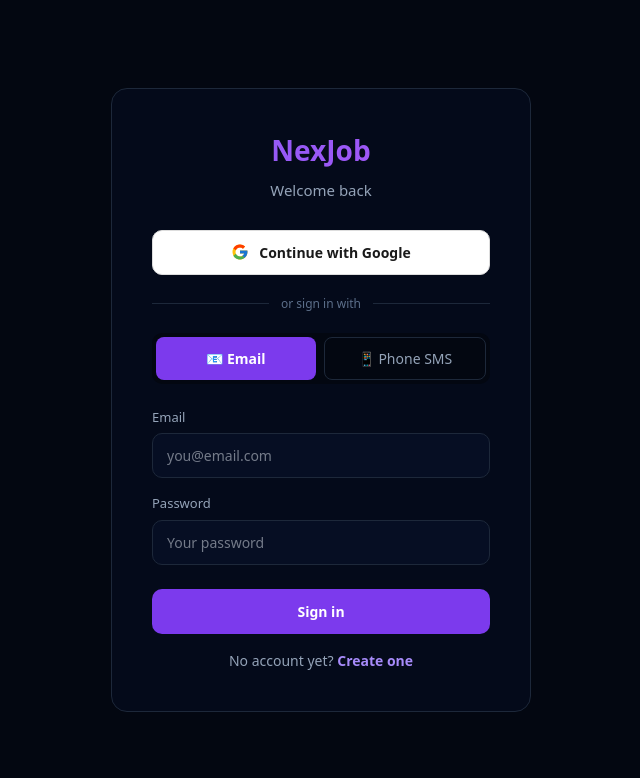
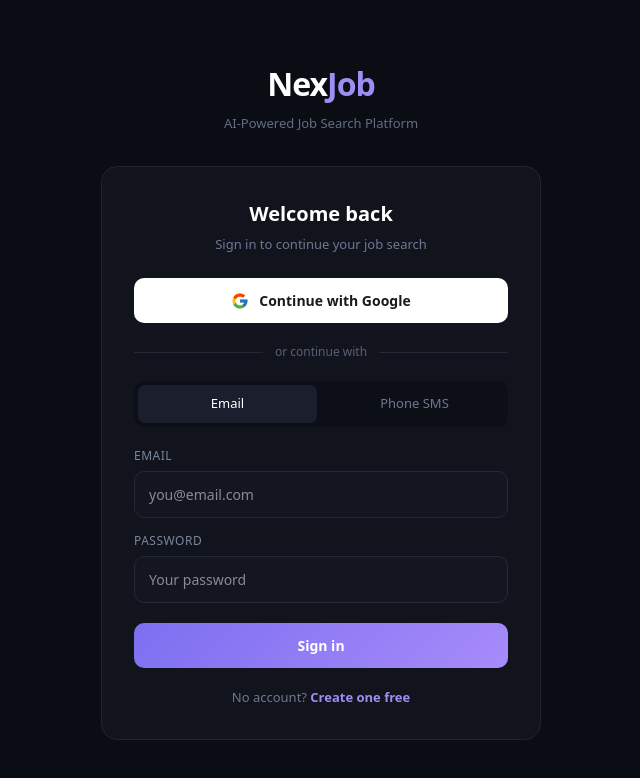
Before and after one commit to Lakshmipatchala/nexjob, a Next.js app: page /login in a window 1280 px wide. Shown: the top 778 px of the page, without its empty margins (319-959 px from the left). Built offline with nearby package versions, Linux system fonts and the light colour scheme.

Commit message:
match login page to new dark theme, fix sidebar profile

```diff
--- a/app/(auth)/layout.tsx
+++ b/app/(auth)/layout.tsx
@@ -1,7 +1,26 @@
 export default function AuthLayout({ children }: { children: React.ReactNode }) {
   return (
-    <div style={{minHeight:"100vh",display:"flex",alignItems:"center",justifyContent:"center",background:"hsl(224 71% 4%)",padding:"24px"}}>
-      {children}
+    <div style={{
+      minHeight: "100vh",
+      background: "hsl(228 30% 6%)",
+      display: "flex",
+      alignItems: "center",
+      justifyContent: "center",
+      padding: "32px 16px",
+      fontFamily: "inherit"
+    }}>
+      <div style={{ width: "100%", maxWidth: "440px" }}>
+        {/* Logo */}
+        <div style={{ textAlign: "center" as const, marginBottom: "32px" }}>
+          <span style={{ fontSize: "32px", fontWeight: "800", color: "white", letterSpacing: "-1px" }}>
+            Nex<span style={{ color: "#9b8ff4" }}>Job</span>
+          </span>
+          <div style={{ fontSize: "13px", color: "hsl(220 15% 45%)", marginTop: "6px" }}>
+            AI-Powered Job Search Platform
+          </div>
+        </div>
+        {children}
+      </div>
     </div>
   )
 }
--- a/app/(auth)/login/page.tsx
+++ b/app/(auth)/login/page.tsx
@@ -4,26 +4,17 @@
 import Link from "next/link"
 import { useRouter } from "next/navigation"
 
+const COUNTRIES = [
+  { code: "+1", flag: "US", name: "US/Canada" },
+  { code: "+44", flag: "GB", name: "UK" },
+  { code: "+91", flag: "IN", name: "India" },
+  { code: "+61", flag: "AU", name: "Australia" },
+  { code: "+49", flag: "DE", name: "Germany" },
+  { code: "+971", flag: "AE", name: "UAE" },
+  { code: "+65", flag: "SG", name: "Singapore" },
+]
+
 type AuthMode = "email" | "phone"
-
-const COUNTRIES = [
-  { code: "+1", flag: "🇺🇸", name: "US/Canada" },
-  { code: "+44", flag: "🇬🇧", name: "UK" },
-  { code: "+91", flag: "🇮🇳", name: "India" },
-  { code: "+61", flag: "🇦🇺", name: "Australia" },
-  { code: "+49", flag: "🇩🇪", name: "Germany" },
-  { code: "+33", flag: "🇫🇷", name: "France" },
-  { code: "+971", flag: "🇦🇪", name: "UAE" },
-  { code: "+65", flag: "🇸🇬", name: "Singapore" },
-  { code: "+81", flag: "🇯🇵", name: "Japan" },
-  { code: "+86", flag: "🇨🇳", name: "China" },
-  { code: "+55", flag: "🇧🇷", name: "Brazil" },
-  { code: "+52", flag: "🇲🇽", name: "Mexico" },
-  { code: "+27", flag: "🇿🇦", name: "South Africa" },
-  { code: "+234", flag: "🇳🇬", name: "Nigeria" },
-  { code: "+92", flag: "🇵🇰", name: "Pakistan" },
-  { code: "+880", flag: "🇧🇩", name: "Bangladesh" },
-]
 
 export default function LoginPage() {
   const [mode, setMode] = useState<AuthMode>("email")
@@ -41,8 +32,7 @@
 
   async function handleEmailLogin(e: React.FormEvent) {
     e.preventDefault()
-    setLoading(true)
-    setError("")
+    setLoading(true); setError("")
     const supabase = createClient()
     const { data, error } = await supabase.auth.signInWithPassword({ email, password })
     if (error) { setError(error.message); setLoading(false); return }
@@ -61,19 +51,16 @@
 
   async function handleSendOtp(e: React.FormEvent) {
     e.preventDefault()
-    setLoading(true)
-    setError("")
+    setLoading(true); setError("")
     const supabase = createClient()
     const { error } = await supabase.auth.signInWithOtp({ phone: fullPhone })
     if (error) { setError(error.message); setLoading(false); return }
-    setOtpSent(true)
-    setLoading(false)
+    setOtpSent(true); setLoading(false)
   }
 
   async function handleVerifyOtp(e: React.FormEvent) {
     e.preventDefault()
-    setLoading(true)
-    setError("")
+    setLoading(true); setError("")
     const supabase = createClient()
     const { data, error } = await supabase.auth.verifyOtp({ phone: fullPhone, token: otp, type: "sms" })
     if (error) { setError(error.message); setLoading(false); return }
@@ -81,20 +68,23 @@
     setLoading(false)
   }
 
-  const inputStyle = { width: "100%", background: "hsl(224 71% 8%)", border: "1px solid hsl(216 34% 17%)", borderRadius: "10px", padding: "11px 14px", color: "hsl(213 31% 91%)", fontSize: "14px", outline: "none", boxSizing: "border-box" as const }
-  const labelStyle = { display: "block" as const, fontSize: "13px", color: "hsl(215 20% 65%)", marginBottom: "6px", fontWeight: "500" as const }
-  const tabActive = { flex: 1, padding: "10px", borderRadius: "8px", border: "none", background: "#7c3aed", color: "white", fontSize: "14px", fontWeight: "600" as const, cursor: "pointer" }
-  const tabInactive = { flex: 1, padding: "10px", borderRadius: "8px", border: "1px solid hsl(216 34% 17%)", background: "transparent", color: "hsl(215 20% 65%)", fontSize: "14px", cursor: "pointer" }
+  const inp = {
+    width: "100%", background: "hsl(228 25% 10%)",
+    border: "1px solid hsl(228 20% 18%)", borderRadius: "10px",
+    padding: "12px 14px", color: "white", fontSize: "14px",
+    outline: "none", boxSizing: "border-box" as const, marginBottom: "14px",
+    fontFamily: "inherit"
+  }
+  const lbl = { display: "block" as const, fontSize: "12px", color: "hsl(220 15% 55%)", marginBottom: "6px", fontWeight: "500" as const, textTransform: "uppercase" as const, letterSpacing: "0.5px" }
 
   return (
-    <div style={{ width: "100%", maxWidth: "420px", background: "hsl(224 71% 6%)", border: "1px solid hsl(216 34% 17%)", borderRadius: "16px", padding: "40px" }}>
-      <div style={{ marginBottom: "28px", textAlign: "center" as const }}>
-        <h1 style={{ fontSize: "28px", fontWeight: "700", background: "linear-gradient(135deg, #8b5cf6, #a855f7)", WebkitBackgroundClip: "text", WebkitTextFillColor: "transparent", marginBottom: "8px" }}>NexJob</h1>
-        <p style={{ color: "hsl(215 20% 65%)", fontSize: "15px" }}>Welcome back</p>
-      </div>
+    <div style={{ background: "hsl(228 25% 9%)", border: "1px solid hsl(228 20% 16%)", borderRadius: "16px", padding: "32px" }}>
+      <h2 style={{ fontSize: "20px", fontWeight: "700", color: "white", margin: "0 0 6px", textAlign: "center" as const }}>Welcome back</h2>
+      <p style={{ fontSize: "13px", color: "hsl(220 15% 50%)", margin: "0 0 24px", textAlign: "center" as const }}>Sign in to continue your job search</p>
 
+      {/* Google */}
       <button onClick={handleGoogleLogin} disabled={loading}
-        style={{ width: "100%", background: "white", color: "#1a1a1a", padding: "11px", borderRadius: "10px", fontSize: "14px", fontWeight: "600", border: "1px solid #ddd", cursor: "pointer", display: "flex", alignItems: "center", justifyContent: "center", gap: "10px", marginBottom: "20px" }}>
+        style={{ width: "100%", background: "white", color: "#1a1a1a", padding: "12px", borderRadius: "10px", fontSize: "14px", fontWeight: "600", border: "none", cursor: "pointer", display: "flex", alignItems: "center", justifyContent: "center", gap: "10px", marginBottom: "20px" }}>
         <svg width="18" height="18" viewBox="0 0 48 48">
           <path fill="#FFC107" d="M43.6 20H24v8h11.3C33.6 33.1 29.2 36 24 36c-6.6 0-12-5.4-12-12s5.4-12 12-12c3 0 5.8 1.1 7.9 3l5.7-5.7C34 6.1 29.3 4 24 4 12.9 4 4 12.9 4 24s8.9 20 20 20c11 0 20-9 20-20 0-1.3-.1-2.7-.4-4z"/>
           <path fill="#FF3D00" d="M6.3 14.7l6.6 4.8C14.6 15.1 18.9 12 24 12c3 0 5.8 1.1 7.9 3l5.7-5.7C34 6.1 29.3 4 24 4 16.3 4 9.7 8.3 6.3 14.7z"/>
@@ -105,58 +95,55 @@
       </button>
 
       <div style={{ display: "flex", alignItems: "center", gap: "12px", marginBottom: "20px" }}>
-        <div style={{ flex: 1, height: "1px", background: "hsl(216 34% 17%)" }} />
-        <span style={{ fontSize: "12px", color: "hsl(215 20% 45%)" }}>or sign in with</span>
-        <div style={{ flex: 1, height: "1px", background: "hsl(216 34% 17%)" }} />
+        <div style={{ flex: 1, height: "1px", background: "hsl(228 20% 18%)" }} />
+        <span style={{ fontSize: "12px", color: "hsl(220 15% 40%)" }}>or continue with</span>
+        <div style={{ flex: 1, height: "1px", background: "hsl(228 20% 18%)" }} />
       </div>
 
-      <div style={{ display: "flex", gap: "8px", marginBottom: "24px", background: "hsl(224 71% 4%)", borderRadius: "10px", padding: "4px" }}>
-        <button style={mode === "email" ? tabActive : tabInactive} onClick={() => setMode("email")}>📧 Email</button>
-        <button style={mode === "phone" ? tabActive : tabInactive} onClick={() => setMode("phone")}>📱 Phone SMS</button>
+      {/* Tabs */}
+      <div style={{ display: "flex", gap: "8px", marginBottom: "20px", background: "hsl(228 25% 7%)", borderRadius: "10px", padding: "4px" }}>
+        <button style={{ flex: 1, padding: "9px", borderRadius: "7px", border: "none", background: mode === "email" ? "hsl(228 25% 14%)" : "transparent", color: mode === "email" ? "white" : "hsl(220 15% 50%)", fontSize: "13px", fontWeight: "500" as const, cursor: "pointer" }} onClick={() => setMode("email")}>Email</button>
+        <button style={{ flex: 1, padding: "9px", borderRadius: "7px", border: "none", background: mode === "phone" ? "hsl(228 25% 14%)" : "transparent", color: mode === "phone" ? "white" : "hsl(220 15% 50%)", fontSize: "13px", fontWeight: "500" as const, cursor: "pointer" }} onClick={() => setMode("phone")}>Phone SMS</button>
       </div>
 
       {mode === "email" ? (
         <form onSubmit={handleEmailLogin}>
-          <div style={{ marginBottom: "16px" }}><label style={labelStyle}>Email</label><input type="email" value={email} onChange={e => setEmail(e.target.value)} placeholder="you@email.com" required style={inputStyle} /></div>
-          <div style={{ marginBottom: "24px" }}><label style={labelStyle}>Password</label><input type="password" value={password} onChange={e => setPassword(e.target.value)} placeholder="Your password" required style={inputStyle} /></div>
-          {error && <div style={{ background: "rgba(239,68,68,0.1)", border: "1px solid rgba(239,68,68,0.3)", borderRadius: "8px", padding: "10px 14px", fontSize: "13px", color: "#f87171", marginBottom: "16px" }}>{error}</div>}
-          <button type="submit" disabled={loading} style={{ width: "100%", background: "#7c3aed", color: "white", padding: "12px", borderRadius: "10px", fontSize: "14px", fontWeight: "600", border: "none", cursor: "pointer", opacity: loading ? 0.7 : 1 }}>
+          <label style={lbl}>Email</label>
+          <input type="email" value={email} onChange={e => setEmail(e.target.value)} placeholder="you@email.com" required style={inp} />
+          <label style={lbl}>Password</label>
+          <input type="password" value={password} onChange={e => setPassword(e.target.value)} placeholder="Your password" required style={{ ...inp, marginBottom: "20px" }} />
+          {error && <div style={{ background: "rgba(239,68,68,0.1)", border: "1px solid rgba(239,68,68,0.3)", borderRadius: "8px", padding: "10px 14px", fontSize: "13px", color: "#f87171", marginBottom: "14px" }}>{error}</div>}
+          <button type="submit" disabled={loading} style={{ width: "100%", background: "linear-gradient(135deg, #7c6ff0, #a78bfa)", color: "white", padding: "12px", borderRadius: "10px", fontSize: "14px", fontWeight: "600", border: "none", cursor: "pointer", opacity: loading ? 0.7 : 1 }}>
             {loading ? "Signing in..." : "Sign in"}
           </button>
         </form>
       ) : (
         <form onSubmit={otpSent ? handleVerifyOtp : handleSendOtp}>
-          <div style={{ marginBottom: "16px" }}>
-            <label style={labelStyle}>Phone number</label>
-            <div style={{ display: "flex", gap: "8px" }}>
-              <select value={countryCode} onChange={e => setCountryCode(e.target.value)} disabled={otpSent}
-                style={{ background: "hsl(224 71% 8%)", border: "1px solid hsl(216 34% 17%)", borderRadius: "10px", padding: "11px 10px", color: "hsl(213 31% 91%)", fontSize: "13px", outline: "none", cursor: "pointer", minWidth: "120px", opacity: otpSent ? 0.6 : 1 }}>
-                {COUNTRIES.map(c => (
-                  <option key={c.code} value={c.code}>{c.flag} {c.code} {c.name}</option>
-                ))}
-              </select>
-              <input type="tel" value={phone} onChange={e => setPhone(e.target.value)}
-                placeholder="555 000 0000" required disabled={otpSent}
-                style={{ ...inputStyle, opacity: otpSent ? 0.6 : 1 }} />
-            </div>
-            {phone && <div style={{ fontSize: "11px", color: "hsl(215 20% 45%)", marginTop: "4px" }}>Will send to: {fullPhone}</div>}
+          <label style={lbl}>Phone number</label>
+          <div style={{ display: "flex", gap: "8px", marginBottom: "14px" }}>
+            <select value={countryCode} onChange={e => setCountryCode(e.target.value)} disabled={otpSent}
+              style={{ background: "hsl(228 25% 10%)", border: "1px solid hsl(228 20% 18%)", borderRadius: "10px", padding: "12px 10px", color: "white", fontSize: "13px", outline: "none", cursor: "pointer" }}>
+              {COUNTRIES.map(c => <option key={c.code} value={c.code}>{c.code} {c.name}</option>)}
+            </select>
+            <input type="tel" value={phone} onChange={e => setPhone(e.target.value)} placeholder="555 000 0000" required disabled={otpSent}
+              style={{ ...inp, marginBottom: "0", flex: 1, opacity: otpSent ? 0.6 : 1 }} />
           </div>
           {otpSent && (
-            <div style={{ marginBottom: "16px" }}>
-              <label style={labelStyle}>Enter the 6-digit code sent to {fullPhone}</label>
-              <input type="text" value={otp} onChange={e => setOtp(e.target.value)} placeholder="123456" maxLength={6} required style={inputStyle} />
-              <button type="button" onClick={() => setOtpSent(false)} style={{ marginTop: "6px", background: "none", border: "none", color: "#a78bfa", fontSize: "12px", cursor: "pointer", padding: 0 }}>Wrong number?</button>
+            <div style={{ marginBottom: "14px" }}>
+              <label style={lbl}>6-digit code</label>
+              <input type="text" value={otp} onChange={e => setOtp(e.target.value)} placeholder="123456" maxLength={6} required style={inp} />
+              <button type="button" onClick={() => setOtpSent(false)} style={{ background: "none", border: "none", color: "#9b8ff4", fontSize: "12px", cursor: "pointer", padding: 0 }}>Wrong number?</button>
             </div>
           )}
-          {error && <div style={{ background: "rgba(239,68,68,0.1)", border: "1px solid rgba(239,68,68,0.3)", borderRadius: "8px", padding: "10px 14px", fontSize: "13px", color: "#f87171", marginBottom: "16px" }}>{error}</div>}
-          <button type="submit" disabled={loading} style={{ width: "100%", background: "#7c3aed", color: "white", padding: "12px", borderRadius: "10px", fontSize: "14px", fontWeight: "600", border: "none", cursor: "pointer", opacity: loading ? 0.7 : 1 }}>
+          {error && <div style={{ background: "rgba(239,68,68,0.1)", border: "1px solid rgba(239,68,68,0.3)", borderRadius: "8px", padding: "10px 14px", fontSize: "13px", color: "#f87171", marginBottom: "14px" }}>{error}</div>}
+          <button type="submit" disabled={loading} style={{ width: "100%", background: "linear-gradient(135deg, #7c6ff0, #a78bfa)", color: "white", padding: "12px", borderRadius: "10px", fontSize: "14px", fontWeight: "600", border: "none", cursor: "pointer", opacity: loading ? 0.7 : 1 }}>
             {loading ? "..." : otpSent ? "Verify Code" : "Send SMS Code"}
           </button>
         </form>
       )}
 
-      <p style={{ textAlign: "center", marginTop: "16px", fontSize: "14px", color: "hsl(215 20% 65%)" }}>
-        No account yet? <Link href="/signup" style={{ color: "#a78bfa", fontWeight: "600", textDecoration: "none" }}>Create one</Link>
+      <p style={{ textAlign: "center" as const, marginTop: "20px", fontSize: "13px", color: "hsl(220 15% 50%)" }}>
+        No account? <Link href="/signup" style={{ color: "#9b8ff4", fontWeight: "600", textDecoration: "none" }}>Create one free</Link>
       </p>
     </div>
   )
```
Also changed, not shown: components/Sidebar.tsx (+10 -6 lines).
